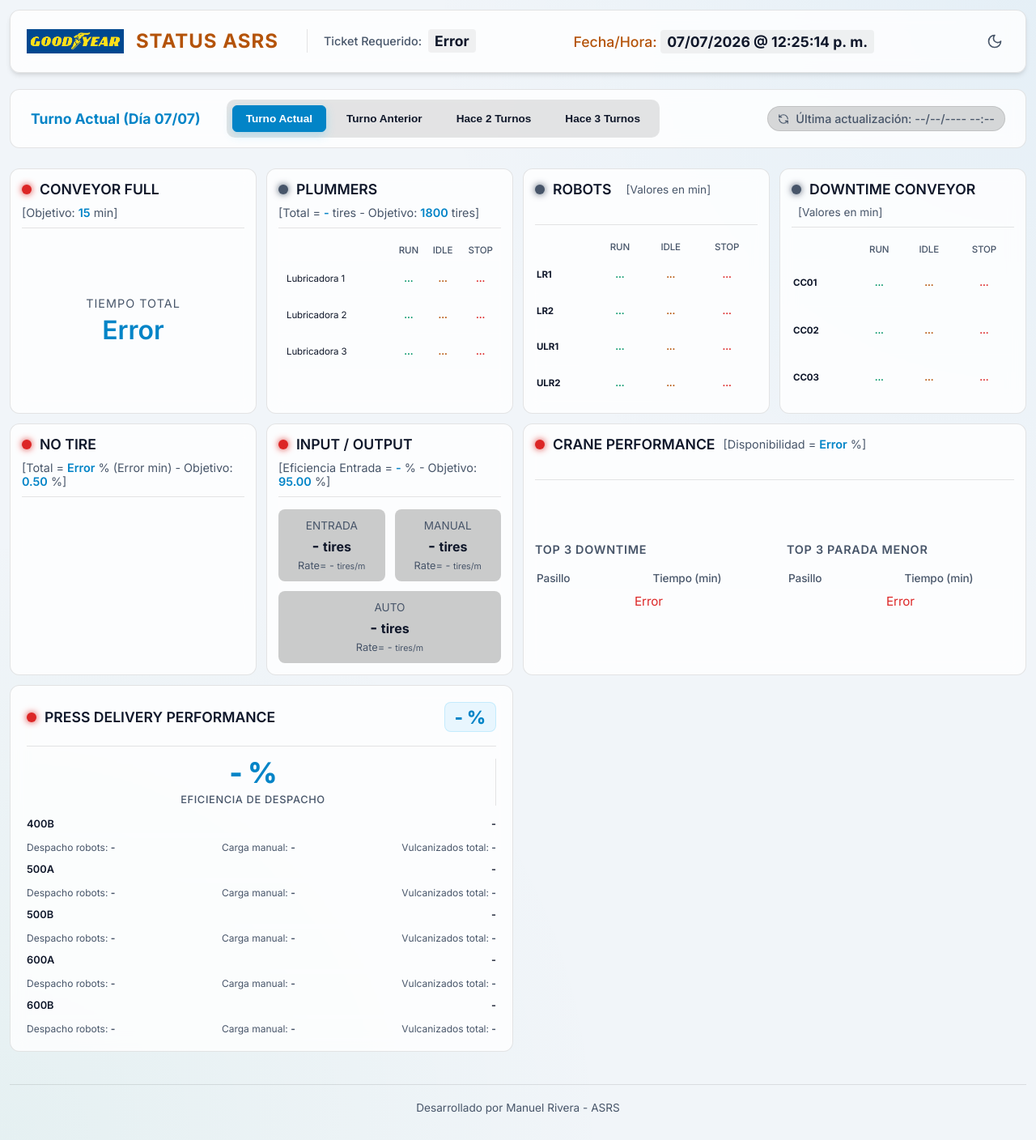
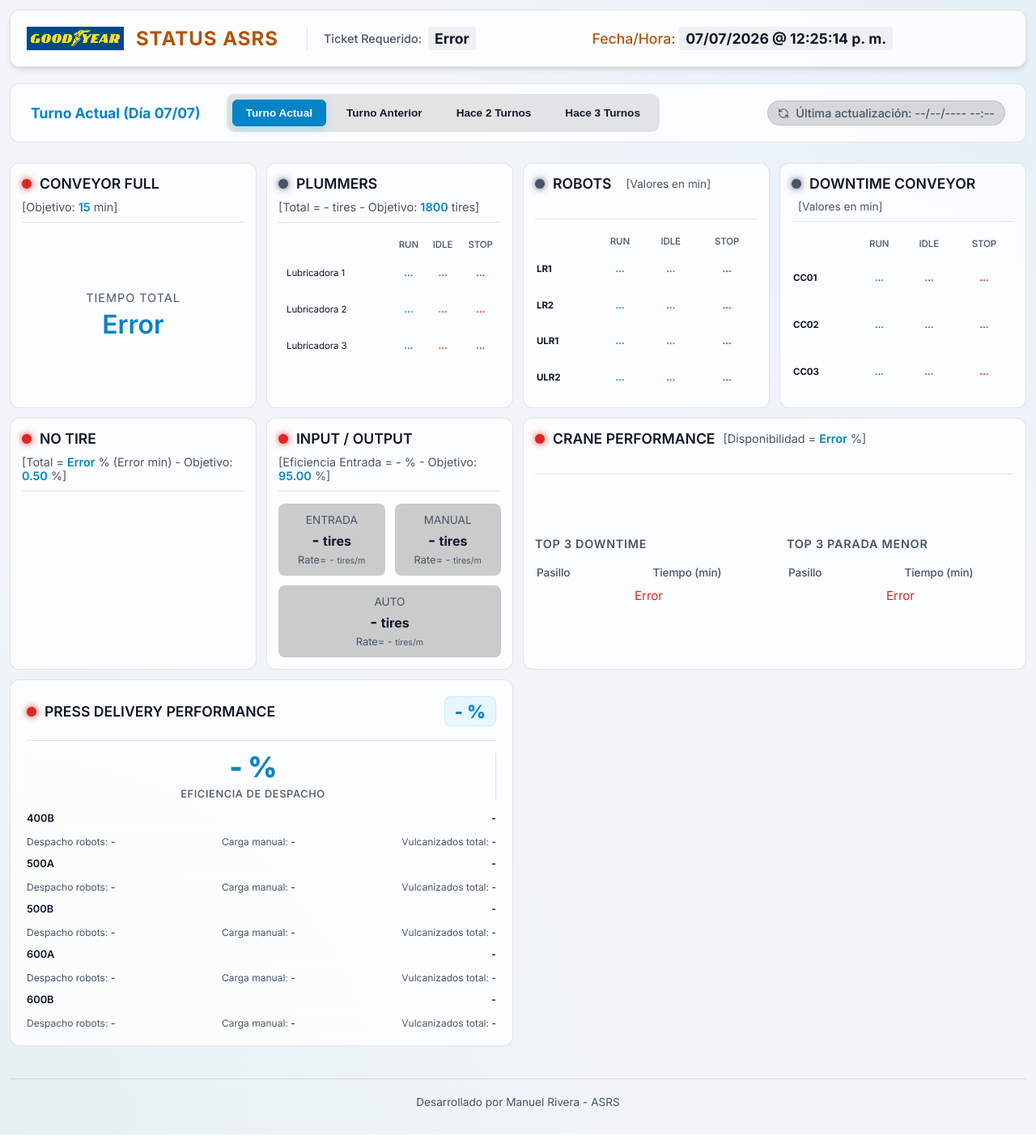
Before and after one commit to Manuel-GY/Dashboard-ASRS, a PHP site: page / in a window 1280 px wide. Shown: the whole page at 81% size. Run offline with PHP 8.4, Linux system fonts and the light colour scheme.

Commit message:
chore: entirely remove dark mode theme toggle per user request

```diff
--- a/static/index.html
+++ b/static/index.html
@@ -4,9 +4,9 @@
     <meta charset="UTF-8">
     <meta name="viewport" content="width=device-width, initial-scale=1.0">
     <title>Dashboard ASRS</title>
-    <link rel="stylesheet" href="style.css?v=11">
+    <link rel="stylesheet" href="style.css?v=12">
     <script src="https://cdn.jsdelivr.net/npm/chart.js?v=2"></script>
-    <script src="script.js?v=11" defer></script>
+    <script src="script.js?v=12" defer></script>
     <!-- Google Fonts for Modern Typography -->
     <link rel="preconnect" href="https://fonts.googleapis.com">
     <link rel="preconnect" href="https://fonts.gstatic.com" crossorigin>
@@ -47,10 +47,7 @@
                 <div class="datetime">Fecha/Hora: <span id="clock" class="highlight-text">FECHA@HORA</span></div>
             </div>
             <div class="source-section text-right text-muted">
-                                <button id="theme-toggle" class="theme-toggle-btn" aria-label="Cambiar tema">
-                    <svg id="theme-icon-sun" xmlns="http://www.w3.org/2000/svg" width="20" height="20" viewBox="0 0 24 24" fill="none" stroke="currentColor" stroke-width="2" stroke-linecap="round" stroke-linejoin="round" class="lucide lucide-sun" style="display: none;"><circle cx="12" cy="12" r="4"/><path d="M12 2v2"/><path d="M12 20v2"/><path d="m4.93 4.93 1.41 1.41"/><path d="m17.66 17.66 1.41 1.41"/><path d="M2 12h2"/><path d="M20 12h2"/><path d="m6.34 17.66-1.41 1.41"/><path d="m19.07 4.93-1.41 1.41"/></svg>
-                    <svg id="theme-icon-moon" xmlns="http://www.w3.org/2000/svg" width="20" height="20" viewBox="0 0 24 24" fill="none" stroke="currentColor" stroke-width="2" stroke-linecap="round" stroke-linejoin="round" class="lucide lucide-moon"><path d="M12 3a6 6 0 0 0 9 9 9 9 0 1 1-9-9Z"/></svg>
-                </button>
+                <!-- Tema claro por defecto -->
             </div>
         </header>
 
--- a/static/script.js
+++ b/static/script.js
@@ -36,97 +36,7 @@ document.addEventListener('DOMContentLoaded', () => {
     updateClock();
     setInterval(updateClock, 1000);
 
-    // Theme toggle functionality
-    const themeToggleBtn = document.getElementById('theme-toggle');
-    const iconSun = document.getElementById('theme-icon-sun');
-    const iconMoon = document.getElementById('theme-icon-moon');
-
-    function applyThemeToStyles(theme) {
-        let styleTag = document.getElementById("dynamic-theme");
-        if (!styleTag) {
-            styleTag = document.createElement("style");
-            styleTag.id = "dynamic-theme";
-            document.head.appendChild(styleTag);
-        }
-
-        if (theme === "dark") {
-            styleTag.innerHTML = `
-                :root, html, body {
-                    --bg-base: #0f172a !important;
-                    --bg-card: rgba(30, 41, 59, 0.7) !important;
-                    --border-color: rgba(255, 255, 255, 0.1) !important;
-                    --text-main: #f8fafc !important;
-                    --text-muted: #cbd5e1 !important;
-                    --accent-color: #38bdf8 !important;
-                    --success-color: #10b981 !important;
-                    --warning-color: #f59e0b !important;
-                    --danger-color: #ef4444 !important;
-                    --highlight-bg: rgba(255, 255, 255, 0.1) !important;
-                    --highlight-text: #fff !important;
-                    --bg-gradient-1: rgba(56, 189, 248, 0.05) !important;
-                    --bg-gradient-2: rgba(16, 185, 129, 0.05) !important;
-                    --table-header-bg: rgba(0, 0, 0, 0.4) !important;
-                    --table-cell-bg: rgba(30, 41, 59, 0.9) !important;
-                }
-                body {
-                    background-color: #0f172a !important;
-                    color: #f8fafc !important;
-                }
-            `;
-        } else {
-            styleTag.innerHTML = `
-                :root, html, body {
-                    --bg-base: #f1f5f9 !important;
-                    --bg-card: rgba(255, 255, 255, 0.8) !important;
-                    --border-color: rgba(0, 0, 0, 0.1) !important;
-                    --text-main: #0f172a !important;
-                    --text-muted: #475569 !important;
-                    --accent-color: #0284c7 !important;
-                    --success-color: #059669 !important;
-                    --warning-color: #b45309 !important;
-                    --danger-color: #dc2626 !important;
-                    --highlight-bg: rgba(0, 0, 0, 0.05) !important;
-                    --highlight-text: #0f172a !important;
-                    --bg-gradient-1: rgba(2, 132, 199, 0.05) !important;
-                    --bg-gradient-2: rgba(5, 150, 105, 0.05) !important;
-                    --table-header-bg: rgba(0, 0, 0, 0.05) !important;
-                    --table-cell-bg: rgba(255, 255, 255, 0.9) !important;
-                }
-                body {
-                    background-color: #f1f5f9 !important;
-                    color: #0f172a !important;
-                }
-            `;
-        }
-        updateThemeIcon(theme);
-    }
-
-    const currentTheme = localStorage.getItem("theme") || "light";
-    applyThemeToStyles(currentTheme);
-
-    if (themeToggleBtn) {
-        themeToggleBtn.addEventListener("click", function(e) {
-            e.preventDefault();
-
-            let theme = localStorage.getItem("theme") || "light";
-            theme = theme === "light" ? "dark" : "light";
-
-            applyThemeToStyles(theme);
-            localStorage.setItem("theme", theme);
-        });
-    }
-
-    function updateThemeIcon(theme) {
-        if (iconSun && iconMoon) {
-            if (theme === "dark") {
-                iconSun.style.display = 'block';
-                iconMoon.style.display = 'none';
-            } else {
-                iconSun.style.display = 'none';
-                iconMoon.style.display = 'block';
-            }
-        }
-    }
+    // (Tema oscuro eliminado por petición del usuario - Dashboard permanece en modo claro)
 
     // Input/Output Data
     function fetchInputOutputData(start = '', end = '') {
--- a/static/style.css
+++ b/static/style.css
@@ -18,23 +18,7 @@
     --table-cell-bg: rgba(255, 255, 255, 0.9);
 }
 
-:root.dark-mode {
-    --bg-base: #0f172a;
-    --bg-card: rgba(30, 41, 59, 0.7);
-    --border-color: rgba(255, 255, 255, 0.1);
-    --text-main: #f8fafc;
-    --text-muted: #cbd5e1;
-    --accent-color: #38bdf8;
-    --success-color: #10b981;
-    --warning-color: #f59e0b;
-    --danger-color: #ef4444;
-    --highlight-bg: rgba(255, 255, 255, 0.1);
-    --highlight-text: #fff;
-    --bg-gradient-1: rgba(56, 189, 248, 0.05);
-    --bg-gradient-2: rgba(16, 185, 129, 0.05);
-    --table-header-bg: rgba(0, 0, 0, 0.4);
-    --table-cell-bg: rgba(30, 41, 59, 0.9);
-}
+
 
 * {
     margin: 0;
```
